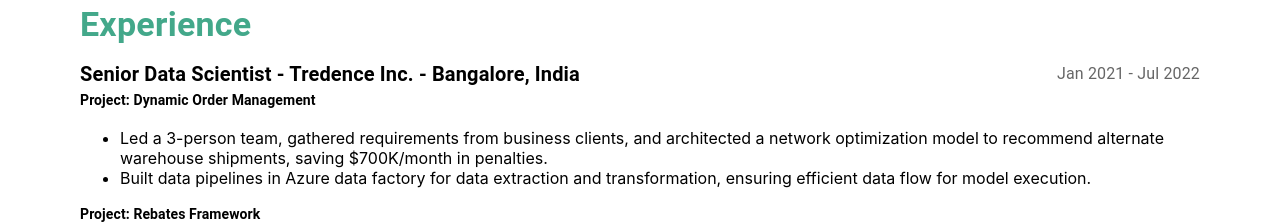
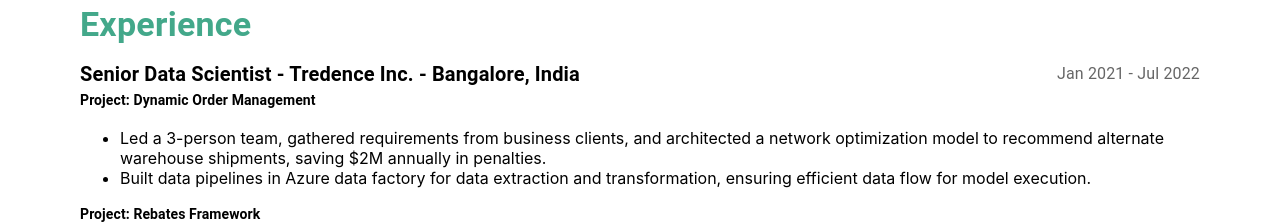
Before and after one commit to saisena-ss/saisena-ss.github.io, a React (Create React App) app: page / in a window 1280 px wide. Shown: the part 860-1084 px from the top of the page. Built offline with nearby package versions, Linux system fonts and the light colour scheme.

Commit message:
Update Experience.js

```diff
--- a/src/components/Experience.js
+++ b/src/components/Experience.js
@@ -13,7 +13,7 @@ const Experience = () => {
         {
           name: 'Dynamic Order Management',
           points: [
-            `Led a 3-person team, gathered requirements from business clients, and architected a network optimization model to recommend alternate warehouse shipments, saving $700K/month in penalties.`,
+            `Led a 3-person team, gathered requirements from business clients, and architected a network optimization model to recommend alternate warehouse shipments, saving $2M annually in penalties.`,
             `Built data pipelines in Azure data factory for data extraction and transformation, ensuring efficient data flow for model execution.`
           ],
         },
```
